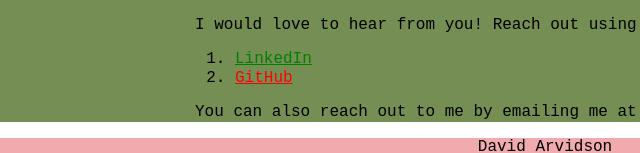
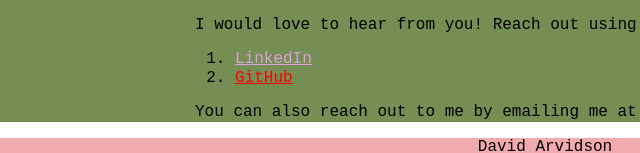
Before and after one commit to DavidxArvidson/Portfolio-Site, a plain HTML site: page index.html in a window 1280 px wide. In both pictures the pointer is over the link "LinkedIn". Shown: the part 1171-1324 px from the top of the page, 95-735 px from the left. Drawn offline with nearby package versions, Linux system fonts and the light colour scheme; a script that the page names is missing.

Commit message:
Made changes for second submission
Adjust link font color to contrast with background more

```diff
--- a/style.css
+++ b/style.css
@@ -31,7 +31,7 @@ main {
 
 a:link {color: red;}
 a:visited {color: black;}
-a:hover {color: green;}
+a:hover {color: plum;}
 a:active {color: blue}
 
 /* pseudo-classes for the links in the contact section */
```
